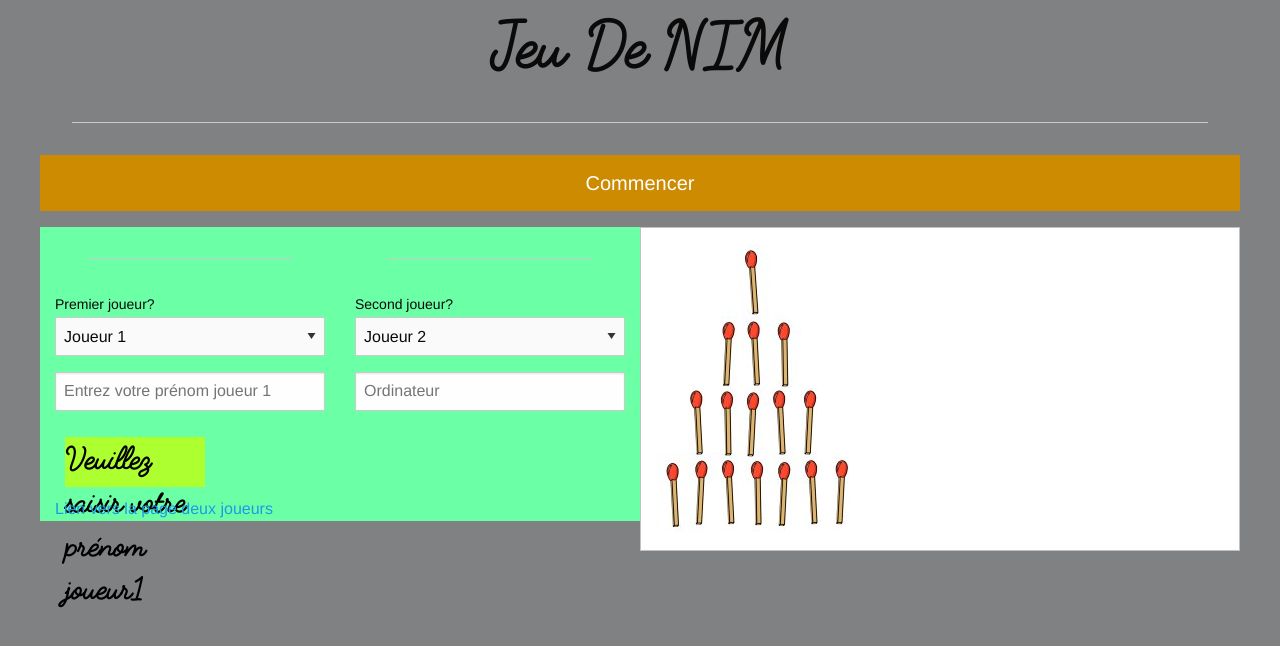
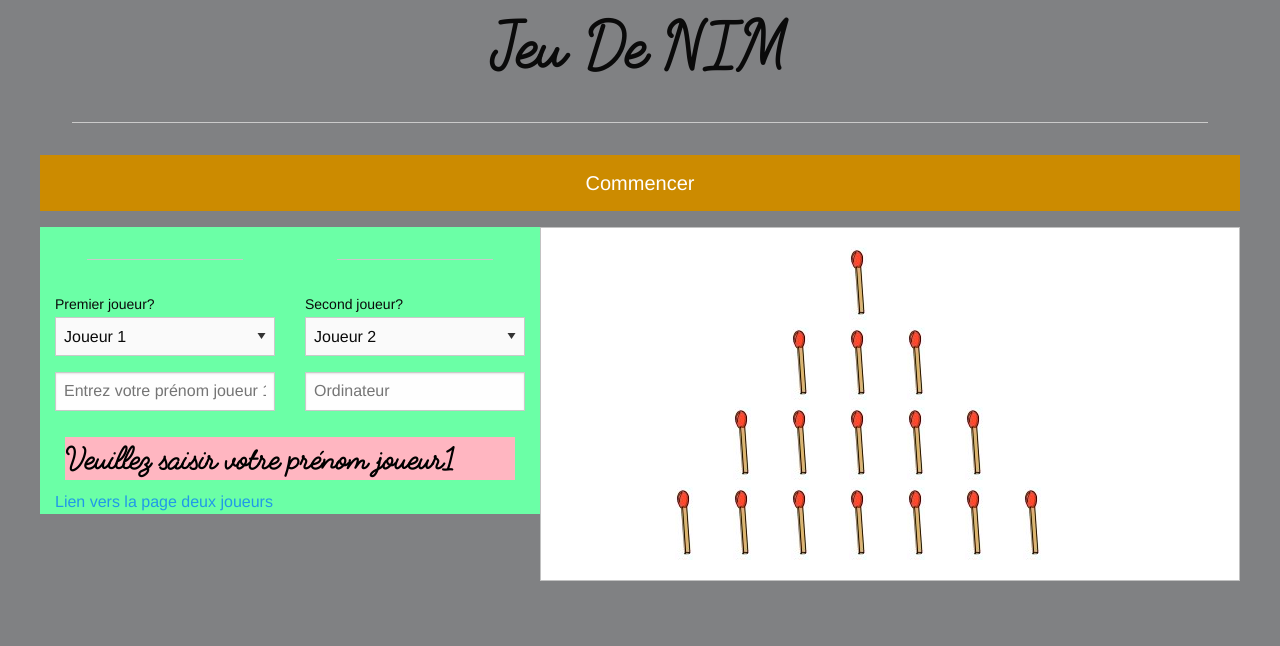
Before and after one commit to Simplon-Roubaix/JeuDeNim, a plain HTML site: page index.html in a window 1280 px wide. Both pictures are taken after a click on the button "Commencer". Drawn offline with Linux system fonts and the light colour scheme.

Commit message:
mise en place plateau de jeu et controle des joueurs

```diff
--- a/css/app.css
+++ b/css/app.css
@@ -20,7 +20,7 @@ h3, h4{
   background-color: rgb(107, 255, 166);
       }
 /*Definir le style pour les boutons Actif ou passif*/
-.active{ height: 50px; width: 140px; margin: 10px; background-color: greenyellow; color: black; }
+.active{ height: auto; width: auto; margin: 10px; background-color: lightpink; color: black; }
 .mute{ height: 50px; width: 140px; margin: 10px; background-color: rgb(153, 160, 161); color: yellow; }
 /*Une ou deux etoiles pour identifier le joueur*/
 hr{ margin: 2em;}
--- a/index.html
+++ b/index.html
@@ -22,49 +22,107 @@
           </div>
       </div>
       <div class="row">
-          <div id="main" class="small-12 small-6 large-6 columns">
+          <div id="main" class="small-12 medium-5 columns">
               <!-- mise en place des choix optionnels -->
               <!-- choix Joueur 1 -->
               <form id="Jeu-form">
                   <div class="row">
                       <div class="small-6 columns">
-                           <!-- <label> -->
-                              <!-- <i class="fa fa-user fa-4x"></i>-->
                               <hr class="star-light">
                               <label>Premier joueur?
                                   <select id="j1">
                                       <option value="Joueur1">Joueur 1</option>
-                                      <option value="Ordinateur1">Ordinateur</option>
+                                      <option value="Ordinateur">Ordinateur</option>
                                   </select>
                               </label>
 
                                <input id="nomJ1" type="text" placeholder="Entrez votre prénom joueur 1" />
-                           <!-- </label> <br> -->
                       </div>
+                      <!-- choix Joueur 2 -->
                       <div class="small-6 columns">
-                             <!-- <label> -->
-                                <!-- <i class="fa fa-user fa-4x"></i><i class="fa fa-user fa-4x"></i><br> -->
                                 <hr class="star2-light">
                                 <label>Second joueur?
                                     <select id="j2">
                                         <option value="Joueur2">Joueur 2</option>
-                                        <option value="Ordinateur2">Ordinateur</option>
+                                        <option value="Ordinateur">Ordinateur</option>
                                     </select>
                                 </label>
                                 <input id="nomJ2" type="text" placeholder="Ordinateur" />
-                             <!-- </label> <br> -->
                       </div>
                   </div>
               <h3 id="texte">Cliquez sur commencer pour démarrer la partie.</h3>
               </form>
-              <!-- choix Joueur 2 -->
               <!-- fin mise en place des choix optionnels -->
               <a href="./index2joueurs.html">Lien vers la page deux joueurs</a>
           </div>
-          <div id="cible" class="small-12 medium-6 columns center callout">
-            <!-- Ici s'affichera le jeu -->
-              <img class="hide-for-small-only" src="./img/nim___01.jpg" alt="Pyramide d'allumettes">
-          </div>
+
+          <div id="cible" class="small-12 medium-7 medium-offset-1 large-7 columns callout">
+
+              <!--le tableau de jeu-->
+              <!--premier niveau : 1 baton-->
+              <div id="rowA" class=" row">
+                  <div class="small-1  small-offset-5 columns end baton">
+                      <img id="b0" src="" alt="baton 0">
+                  </div>
+              </div>
+              <!--niveau 2 : 3 batons-->
+              <div id="rowB" class=" row">
+                  <div class="small-1 small-offset-4 columns baton">
+                      <img  id="b1" src="" alt="baton 1">
+                  </div>
+                  <div class="small-1 columns baton">
+                      <img id="b2" src="" alt="baton 2">
+                  </div>
+                  <div class="small-1 columns end baton">
+                      <img id="b3" src="" alt="baton 3">
+                  </div>
+              </div>
+              <!--niveau 3 : 5 batons-->
+              <div id="rowC" class="row">
+                  <div class="small-1 small-offset-3 columns baton">
+                     <img id="b4" src="" alt="baton 4">
+                  </div>
+                  <div class="small-1 columns baton">
+                      <img id="b5" src="" alt="baton 5">
+                  </div>
+                  <div class="small-1 columns baton">
+                      <img id="b6" src="" alt="baton 6">
+                  </div>
+                     <div class="small-1 columns baton">
+                      <img id="b7" src="" alt="baton 7">
+                  </div>
+                  <div class="small-1 columns end baton">
+                      <img id="b8" src="" alt="baton 8">
+                  </div>
+              </div>
+              <!--niveau 4 : 7 batons-->
+              <div id="rowD" class="row">
+                  <div class="small-1 small-offset-2 columns baton">
+                      <img id="b9" src="" alt="baton 9">
+                  </div>
+                  <div class="small-1  columns baton">
+                      <img id="b10" src="" alt="baton 10">
+                  </div>
+                  <div class="small-1  columns baton">
+                      <img id="b11" src="" alt="baton 11">
+                  </div>
+                  <div class="small-1  columns baton">
+                      <img id="b12" src="" alt="baton 12">
+                  </div>
+                  <div class="small-1  columns baton">
+                      <img id="b13" src="" alt="baton 13">
+                  </div>
+                  <div class="small-1  columns baton">
+                      <img id="b14" src="" alt="baton 14">
+                  </div>
+                  <div class="small-1  columns end baton">
+                      <img id="b15" src="" alt="baton 15">
+                  </div>
+              </div>
+           </div>
+
+
+
       </div>
     </section>
 
--- a/js/app.js
+++ b/js/app.js
@@ -1,18 +1,50 @@
 $(document).foundation();
 
 // les variables:
+// partie compte les coups - arrivé à 16 fin du jeu
+// name1 et 2 pour les noms des joueurs
+// n joueur courant
+// compte permet un max de 3 coups par joueur
 var partie = 0, name1,name2,n=1,compte=3;
-
+//  Jeu stocke le maps du jeu en cours
+var jeu = [1,1,1,1,1,1,1,1,1,1,1,1,1,1,1,1];
 // 1 : recuperation des elements du DOM
+// enplacement du tableau de jeu
 var cibleEl = document.getElementById("cible");
+// bouton pour lancer le jeu
 var clicCommencer = document.getElementById("commencer");
-
-
-var rJeuEl = document.getElementById("rJeu");
+// zone affichage des messages interactifs pendant la partie
 var messEl = document.getElementById("texte");
 
 
 // 2 : les fonctions
+// fonction qui gere l'affichage du jeu
+// recoit la var tableau jeu à chaque entrée joueur
+var affiche = function(table) {
+    var nbBat = 0;
+    for (var j=0; j<table.length;j++){
+       // change le contenu de la case choisie et sa classe
+        var elt = document.getElementById("b"+j);
+        // l'element est-il existant? oui je modifie ,
+        if (table[j]===1)  {
+                elt.src = "img/baton.png";
+                // elt.className = "button";
+                // elt.className += " rempli";
+                nbBat++;
+            }
+        else  {
+                elt.src = "img/allumette-brulee.png";
+                // elt.className = "button";
+                // elt.className += " vide";
+            }
+    }
+    //fin de partie
+    if (nbBat===2) partie = false;
+};
+
+// affichage initial du jeu
+affiche(jeu);
+
 // fonction pour changer l'objet choisi
 function jeuDeNim(event) {
 
@@ -92,9 +124,9 @@ function changeJoueur() {
 function onclickCommencer(){
   // champs nom de joueur
   name1 = document.getElementById("nomJ1").value;
-console.log("--" + name1 + "--");
+// console.log("--" + name1 + "--");
   name2 = document.getElementById("nomJ2").value;
-console.log("--" + name2 + "--");
+// console.log("--" + name2 + "--");
 // choix du type de joueur et qui jouera 1er
  var joueur1 = document.getElementById("j1").value;
  while (joueur1 === "Joueur1" && !name1) {
@@ -103,12 +135,13 @@ console.log("--" + name2 + "--");
    return;
  }
  var joueur2 = document.getElementById("j2").value;
- while (joueur2 === "Joueur2" && !name2) {
-   messEl.textContent = "Veuillez saisir votre prénom joueur2";
+ while (  joueur1 === joueur2  || joueur2 === "Joueur2" && !name ) {
+   messEl.textContent = "Veuillez saisir votre prénom joueur2 ou modifiez l'un des joueurs !";
+   messEl.className += " active";
    return;
  }
  messEl.textContent = "Veuillez choisir de 1 à 3 batons " + name1;
- messEl.textContent += " Vous affrontez " + name2;
+ messEl.textContent += " vous affrontez " + (name2 || "l'ordinateur");
 
 // console.log(name2);
     // messEl.textContent = "A vous de débuter "+ name1;
@@ -116,6 +149,7 @@ console.log("--" + name2 + "--");
     partie = 16;
 
     console.log(partie);
+    affiche(jeu);
     // On detecte les clics sur les batons
     // document.getElementById("b0").onclick = jeuDeNim;
 
```
